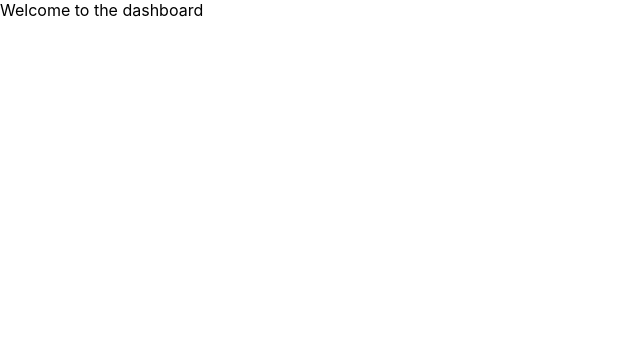
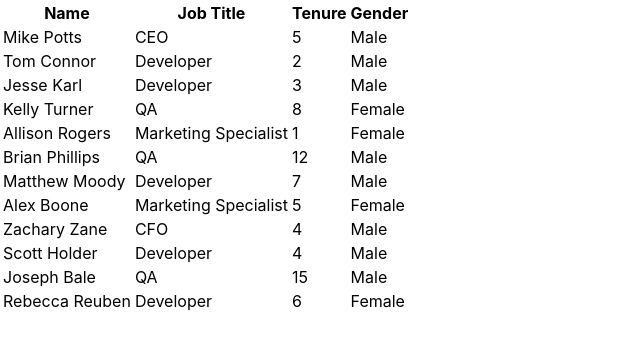
Before and after one commit to eos87/employee-dashboard, a React (Create React App) app: page /dashboard in a window 1280 px wide. Shown: the top 348 px of the page, without its empty margins (0-640 px from the left). Built offline with nearby package versions, Linux system fonts and the light colour scheme.

Commit message:
Implement simple table with employees information
This shows a table without styling nor any borders, it only renders the data using the recently added data table component.

```diff
--- a/src/components/Dashboard.tsx
+++ b/src/components/Dashboard.tsx
@@ -1,5 +1,20 @@
-import React from "react";
+import React, { useContext } from "react";
+import EmployeeContext from "../context/EmployeeContext";
+import { IColumn } from "./DataTable/types";
+import { Table } from "./DataTable/Table";
+import { IEmployee } from "../types";
 
 export const Dashboard = () => {
-    return <div>Welcome to the dashboard</div>
+    const { employees } = useContext(EmployeeContext);
+
+    const columns: IColumn<IEmployee>[] = [
+        { label: "Name", key: "name" },
+        { label: "Job Title", key: "jobTitle" },
+        { label: "Tenure", key: "tenure" },
+        { label: "Gender", key: "gender" }
+    ];
+
+    return (
+        <Table<IEmployee> columns={columns} data={employees} />
+    );
 }
--- a/src/context/EmployeeContext.tsx
+++ b/src/context/EmployeeContext.tsx
@@ -1,9 +1,9 @@
 import React from "react";
-import { Employee } from "../types";
+import { IEmployee } from "../types";
 
 interface EmployeeContextProps {
-    employees: Employee[];
-    setEmployees: React.Dispatch<React.SetStateAction<Employee[]>>;
+    employees: IEmployee[];
+    setEmployees: React.Dispatch<React.SetStateAction<IEmployee[]>>;
 }
 
 const EmployeeContext = React.createContext<EmployeeContextProps>({
--- a/src/context/EmployeeProvider.tsx
+++ b/src/context/EmployeeProvider.tsx
@@ -1,6 +1,6 @@
 import React, { useState } from "react";
 import initialEmployees from "../data/employees.json";
-import { Employee } from "../types";
+import { IEmployee } from "../types";
 import EmployeeContext from "./EmployeeContext";
 
 interface EmployeeProviderProps {
@@ -8,8 +8,8 @@ interface EmployeeProviderProps {
 }
 
 const EmployeeProvider: React.FC<EmployeeProviderProps> = ({ children }) => {
-    const [employees, setEmployees] = useState<Employee[]>(
-        initialEmployees as Employee[]);
+    const [employees, setEmployees] = useState<IEmployee[]>(
+        initialEmployees as IEmployee[]);
 
     return (
         <EmployeeContext.Provider value={{ employees, setEmployees }}>
--- a/src/types/index.d.ts
+++ b/src/types/index.d.ts
@@ -1,4 +1,4 @@
-export interface Employee {
+export interface IEmployee {
     name: string;
     jobTitle: string;
     tenure: string;
```
